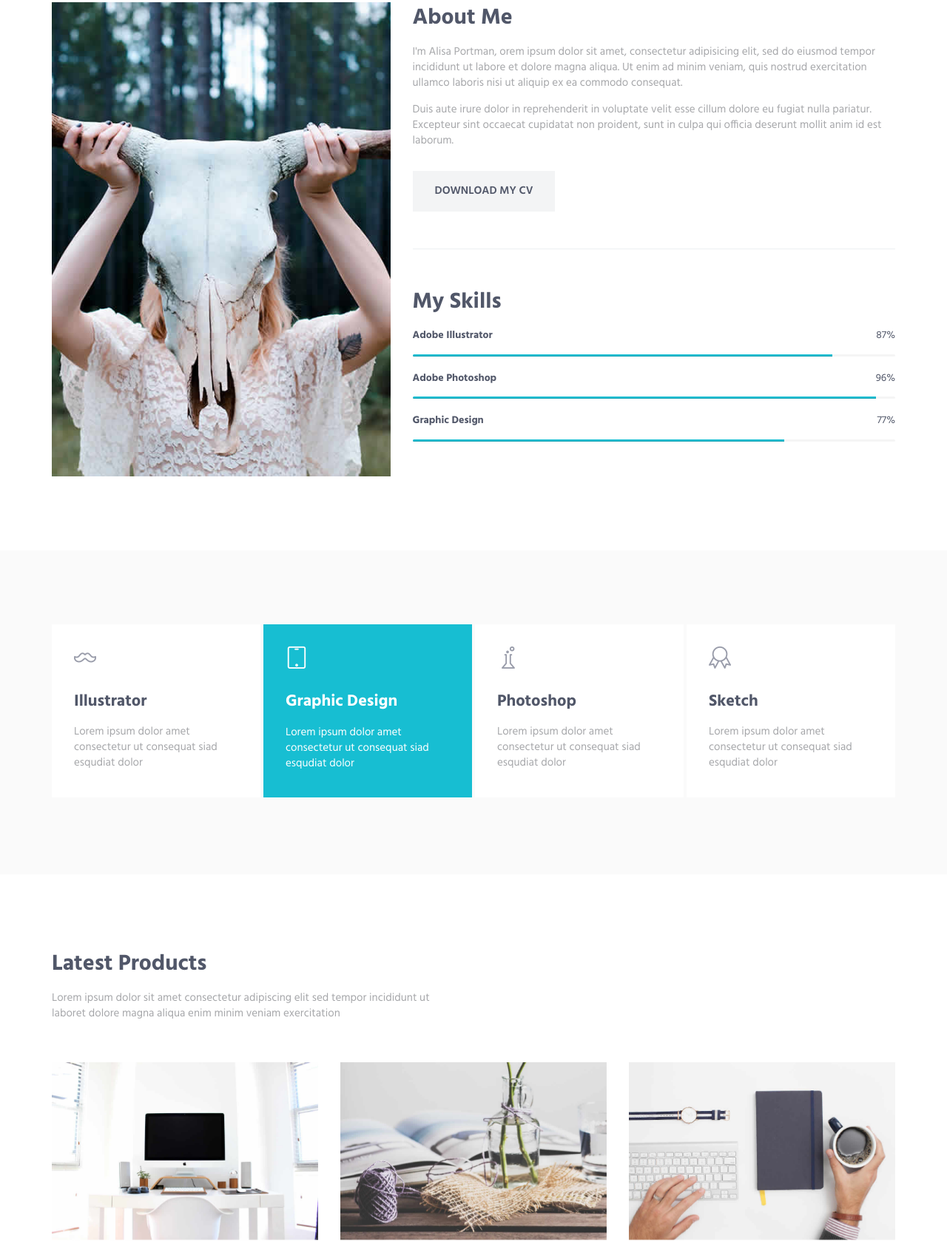
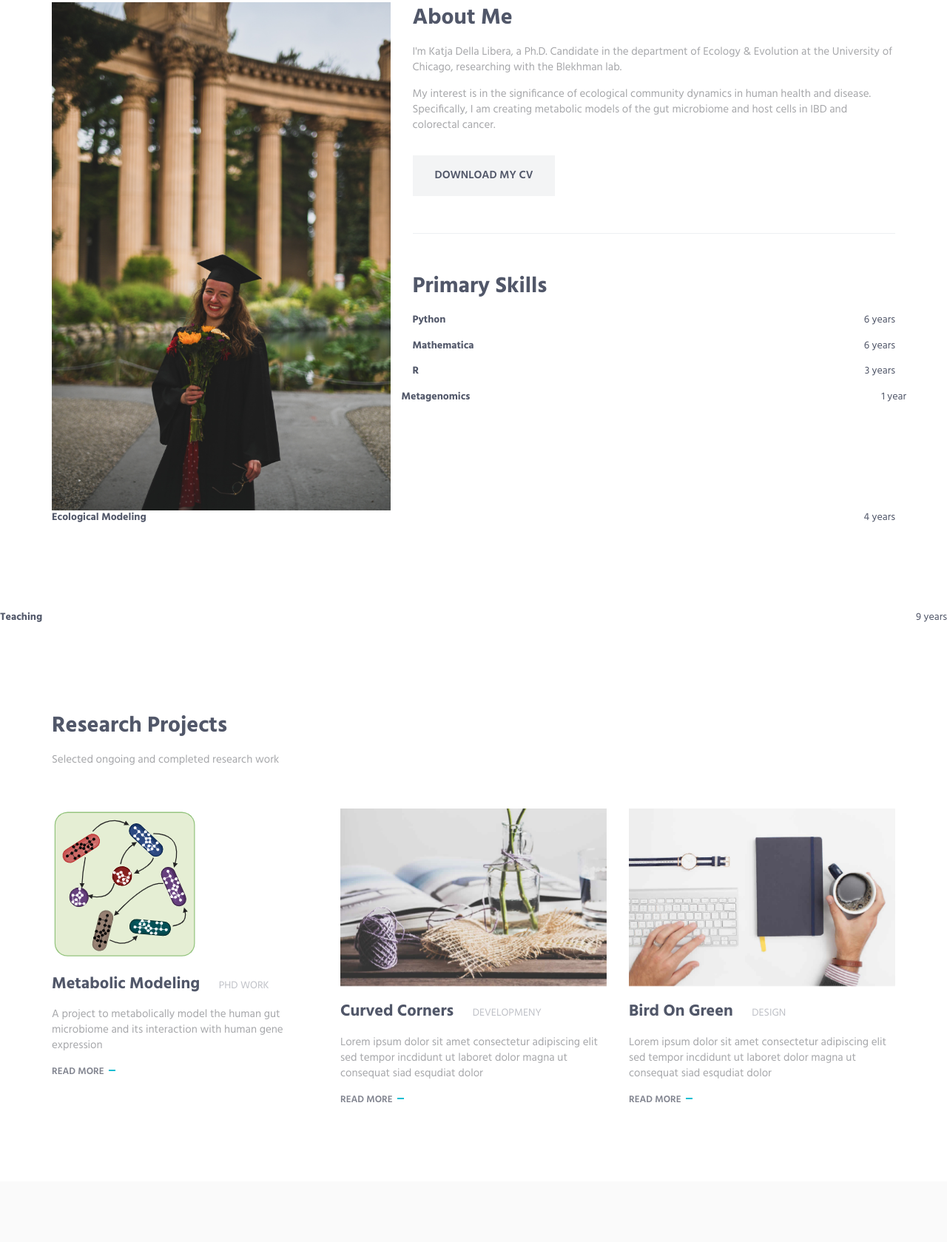
Before and after one commit to katjadellalibera/katjadellalibera.github.io, a plain HTML site: page index.html in a window 1280 px wide. Shown: the part 717-2396 px from the top of the page at 74% size. Drawn offline with Linux system fonts and the light colour scheme.

Commit message:
work in progress

```diff
--- a/index.html
+++ b/index.html
@@ -45,7 +45,7 @@
                         <!-- Logo -->
                         <div class="logo">
                             <a class="logo-wrap" href="#body">
-                                <img class="logo-img" src="img/logo.png" alt="Asentus Logo">
+                                <img class="logo-img" src="img/microbiome.png" alt="Asentus Logo">
                             </a>
                         </div>
                         <!-- End Logo -->
@@ -76,8 +76,8 @@
                 <div class="row">
                     <div class="col-sm-6 sm-margin-b-60">
                         <div class="margin-b-30">
-                            <h1 class="promo-block-title">Alisa <br/> Portman</h1>
-                            <p class="promo-block-text">Web &amp; UI/UX Designer</p>
+                            <h1 class="promo-block-title">Katja S. <br/> Della Libera</h1>
+                            <p class="promo-block-text">Data Scientist <br/> Microbial Ecologist</p>
                         </div>
                         <ul class="list-inline">
                             <li><a href="https://www.facebook.com/katja.dl/" class="social-icons"><i class="icon-social-facebook"></i></a></li>
@@ -88,7 +88,7 @@
                     </div>
                     <div class="col-sm-6">
                         <div class="promo-block-img-wrap">
-                            <img class="promo-block-img img-responsive" src="img/mockup/TreeTunnelcopy.JPG" align="Avatar">
+                            <img class="promo-block-img img-responsive" src="img/mockup/TreeTunnelSecondCopy.JPG" align="Avatar">
                         </div>
                     </div>
                 </div>
@@ -103,38 +103,41 @@
             <div class="container content-lg">
                 <div class="row">
                     <div class="col-sm-5 sm-margin-b-60">
-                        <img class="full-width img-responsive" src="img/500x700/01.jpg" alt="Image">
+                        <img class="full-width img-responsive" src="img/grad_picture_2.jpg" alt="Image">
                     </div>
                     <div class="col-sm-7">
                         <div class="section-seperator margin-b-50">
                             <div class="margin-b-50">
                                 <div class="margin-b-30">
                                     <h2>About Me</h2>
-                                    <p>I'm Alisa Portman, orem ipsum dolor sit amet, consectetur adipisicing elit, sed do eiusmod tempor incididunt ut labore et dolore magna aliqua. Ut enim ad minim veniam, quis nostrud exercitation ullamco laboris nisi ut aliquip ex ea commodo consequat.</p>
-                                    <p>Duis aute irure dolor in reprehenderit in voluptate velit esse cillum dolore eu fugiat nulla pariatur. Excepteur sint occaecat cupidatat non proident, sunt in culpa qui officia deserunt mollit anim id est laborum.</p>
+                                    <p>I'm Katja Della Libera, a Ph.D. Candidate in the department of Ecology & Evolution at the University of Chicago, researching with the Blekhman lab. </p>
+                                    <p>My interest is in the significance of ecological community dynamics in human health and disease. Specifically, I am creating metabolic models of the gut microbiome and host cells in IBD and colorectal cancer.</p>
                                 </div>
-                                <a href="#" class="btn-theme btn-theme-md btn-default-bg text-uppercase">Download my CV</a>
+                                <a href="Academic_Resume_August_2023.pdf" class="btn-theme btn-theme-md btn-default-bg text-uppercase">Download my CV</a>
                             </div>
                         </div>
-
-                        <h2>My Skills</h2>
+                        <h2>Primary Skills</h2>
                         <!-- Progress Box -->
                         <div class="progress-box">
-                            <h5>Adobe Illustrator <span class="color-heading pull-right">87%</span></h5>
-                            <div class="progress">
-                                <div class="progress-bar bg-color-base" role="progressbar" data-width="87"></div>
+                            <h5>Python<span class="color-heading pull-right"> 6 years </span></h5>
+                        </div>
+                        <div class="progress-box">
+                            <h5>Mathematica <span class="color-heading pull-right">6 years</span></h5>
+                        </div>
+                        <div class="progress-box">
+                            <h5> R <span class="color-heading pull-right">3 years</span></h5>
                             </div>
                         </div>
                         <div class="progress-box">
-                            <h5>Adobe Photoshop <span class="color-heading pull-right">96%</span></h5>
-                            <div class="progress">
-                                <div class="progress-bar bg-color-base" role="progressbar" data-width="96"></div>
+                            <h5> Metagenomics <span class="color-heading pull-right"> 1 year</span></h5>
                             </div>
                         </div>
                         <div class="progress-box">
-                            <h5>Graphic Design <span class="color-heading pull-right">77%</span></h5>
-                            <div class="progress">
-                                <div class="progress-bar bg-color-base" role="progressbar" data-width="77"></div>
+                            <h5> Ecological Modeling <span class="color-heading pull-right"> 4 years</span></h5>
+                            </div>
+                        </div>
+                        <div class="progress-box">
+                            <h5> Teaching <span class="color-heading pull-right"> 9 years</span></h5>
                             </div>
                         </div>
                         <!-- End Progress Box -->
@@ -144,6 +147,65 @@
             </div>
         </div>
         <!-- End About -->
+
+
+
+        <!-- Projects -->
+        <div id="work">
+            <div class="container content-lg">
+                <div class="row margin-b-40">
+                    <div class="col-sm-6">
+                        <h2>Research Projects</h2>
+                        <p> Selected ongoing and completed research work </p>
+                    </div>
+                </div>
+                <!--// end row -->
+
+                <div class="row">
+                    <!-- Latest Products -->
+                    <div class="col-sm-4 sm-margin-b-50">
+                        <div class="margin-b-20">
+                            <div class="wow zoomIn" data-wow-duration=".3" data-wow-delay=".1s">
+                                <img class="img-responsive" src="img/microbiome.png" alt="Latest Products Image">
+                            </div>
+                        </div>
+                        <h4><a href="#"> Metabolic Modeling </a> <span class="text-uppercase margin-l-20"> PhD Work </span></h4>
+                        <p>A project to metabolically model the human gut microbiome and its interaction with human gene expression</p>
+                        <a class="link" href="#">Read More</a>
+                    </div>
+                    <!-- End Latest Products -->
+
+                    <!-- Latest Products -->
+                    <div class="col-sm-4 sm-margin-b-50">
+                        <div class="margin-b-20">
+                            <div class="wow zoomIn" data-wow-duration=".3" data-wow-delay=".1s">
+                                <img class="img-responsive" src="img/970x647/02.jpg" alt="Latest Products Image">
+                            </div>
+                        </div>
+                        <h4><a href="#">Curved Corners</a> <span class="text-uppercase margin-l-20">Developmeny</span></h4>
+                        <p>Lorem ipsum dolor sit amet consectetur adipiscing elit sed tempor incdidunt ut laboret dolor magna ut consequat siad esqudiat dolor</p>
+                        <a class="link" href="#">Read More</a>
+                    </div>
+                    <!-- End Latest Products -->
+
+                    <!-- Latest Products -->
+                    <div class="col-sm-4 sm-margin-b-50">
+                        <div class="margin-b-20">
+                            <div class="wow zoomIn" data-wow-duration=".3" data-wow-delay=".1s">
+                                <img class="img-responsive" src="img/970x647/03.jpg" alt="Latest Products Image">
+                            </div>
+                        </div>
+                        <h4><a href="#">Bird On Green</a> <span class="text-uppercase margin-l-20">Design</span></h4>
+                        <p>Lorem ipsum dolor sit amet consectetur adipiscing elit sed tempor incdidunt ut laboret dolor magna ut consequat siad esqudiat dolor</p>
+                        <a class="link" href="#">Read More</a>
+                    </div>
+                    <!-- End Latest Products -->
+                </div>
+                <!--// end row -->
+            </div>
+        </div>
+        <!-- End Work -->
+
 
         <!-- Experience -->
         <div id="experience">
@@ -205,61 +267,6 @@
         </div>
         <!-- End Experience -->
 
-        <!-- Work -->
-        <div id="work">
-            <div class="container content-lg">
-                <div class="row margin-b-40">
-                    <div class="col-sm-6">
-                        <h2>Latest Products</h2>
-                        <p>Lorem ipsum dolor sit amet consectetur adipiscing elit sed tempor incididunt ut laboret dolore magna aliqua enim minim veniam exercitation</p>
-                    </div>
-                </div>
-                <!--// end row -->
-
-                <div class="row">
-                    <!-- Latest Products -->
-                    <div class="col-sm-4 sm-margin-b-50">
-                        <div class="margin-b-20">
-                            <div class="wow zoomIn" data-wow-duration=".3" data-wow-delay=".1s">
-                                <img class="img-responsive" src="img/970x647/01.jpg" alt="Latest Products Image">
-                            </div>
-                        </div>
-                        <h4><a href="#">Triangle Roof</a> <span class="text-uppercase margin-l-20">Management</span></h4>
-                        <p>Lorem ipsum dolor sit amet consectetur adipiscing elit sed tempor incdidunt ut laboret dolor magna ut consequat siad esqudiat dolor</p>
-                        <a class="link" href="#">Read More</a>
-                    </div>
-                    <!-- End Latest Products -->
-
-                    <!-- Latest Products -->
-                    <div class="col-sm-4 sm-margin-b-50">
-                        <div class="margin-b-20">
-                            <div class="wow zoomIn" data-wow-duration=".3" data-wow-delay=".1s">
-                                <img class="img-responsive" src="img/970x647/02.jpg" alt="Latest Products Image">
-                            </div>
-                        </div>
-                        <h4><a href="#">Curved Corners</a> <span class="text-uppercase margin-l-20">Developmeny</span></h4>
-                        <p>Lorem ipsum dolor sit amet consectetur adipiscing elit sed tempor incdidunt ut laboret dolor magna ut consequat siad esqudiat dolor</p>
-                        <a class="link" href="#">Read More</a>
-                    </div>
-                    <!-- End Latest Products -->
-
-                    <!-- Latest Products -->
-                    <div class="col-sm-4 sm-margin-b-50">
-                        <div class="margin-b-20">
-                            <div class="wow zoomIn" data-wow-duration=".3" data-wow-delay=".1s">
-                                <img class="img-responsive" src="img/970x647/03.jpg" alt="Latest Products Image">
-                            </div>
-                        </div>
-                        <h4><a href="#">Bird On Green</a> <span class="text-uppercase margin-l-20">Design</span></h4>
-                        <p>Lorem ipsum dolor sit amet consectetur adipiscing elit sed tempor incdidunt ut laboret dolor magna ut consequat siad esqudiat dolor</p>
-                        <a class="link" href="#">Read More</a>
-                    </div>
-                    <!-- End Latest Products -->
-                </div>
-                <!--// end row -->
-            </div>
-        </div>
-        <!-- End Work -->
 
         <!-- Clients -->
         <div class="bg-color-sky-light">
```
Also changed, not shown: img/grad_picture.jpg (added), img/grad_picture_2.jpg (added), img/logo.png (deleted), img/microbiome.png (added), 6 other files.
